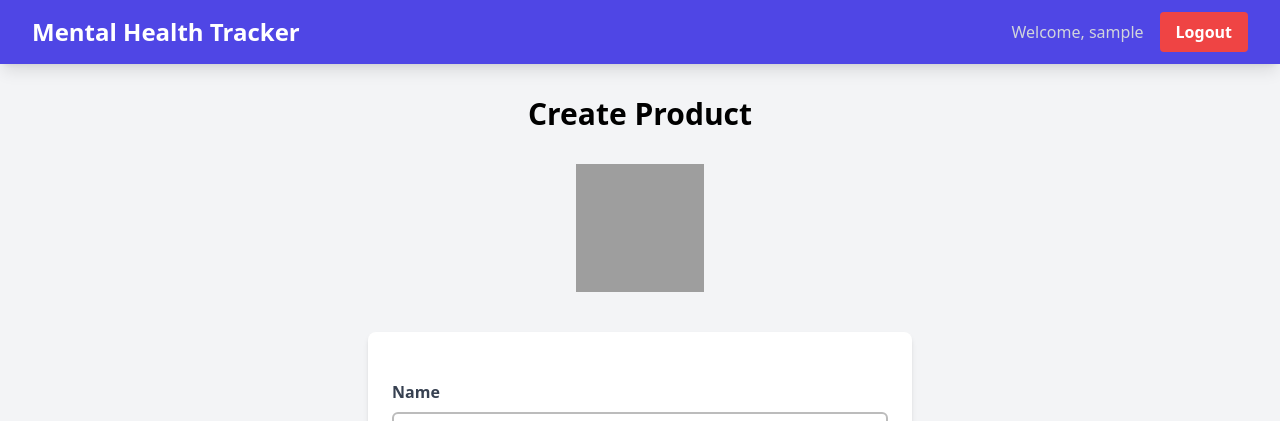
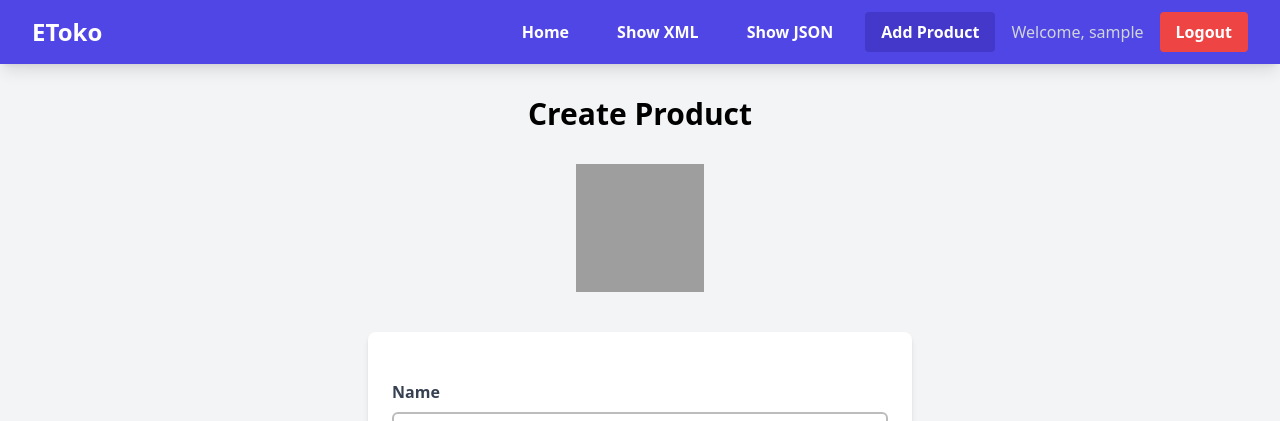
Before and after one commit to farhandp22/etoko, a Django app: page /create-product in a window 1280 px wide. Shown: the top 421 px of the page. Run offline with Django 5.2, Linux system fonts and the light colour scheme; the visitor is signed in with stand-in values (Sample User, id 1); some libraries are stand-ins or nearby versions; grey boxes are pictures that could not be loaded.

Commit message:
responsif navbar

```diff
--- a/templates/navbar.html
+++ b/templates/navbar.html
@@ -1,26 +1,42 @@
-<nav class="bg-indigo-600 shadow-lg fixed top-0 left-0 z-40 w-screen">
+<nav class="bg-indigo-600 shadow-lg fixed top-0 left-0 z-40 w-full">
   <div class="max-w-7xl mx-auto px-4 sm:px-6 lg:px-8">
     <div class="flex items-center justify-between h-16">
       <div class="flex items-center">
-          <h1 class="text-2xl font-bold text-center text-white">Mental Health Tracker</h1>
+        <h1 class="text-2xl font-bold text-white">EToko</h1>
       </div>
-        <div class="hidden md:flex items-center">
+
+      <!-- Desktop Menu -->
+      <div class="hidden md:flex items-center space-x-4">
         {% if user.is_authenticated %}
-            <span class="text-gray-300 mr-4">Welcome, {{ user.username }}</span>
-            <a href="{% url 'main:logout' %}" class="text-center bg-red-500 hover:bg-red-600 text-white font-bold py-2 px-4 rounded transition duration-300">
+        <a href="{% url 'main:show_main' %}" class="text-white font-bold py-2 px-4 rounded transition duration-300 ease-in-out hover:bg-indigo-500 {% if request.resolver_match.url_name == 'show_main' %}bg-indigo-700{% endif %}">
+           Home
+        </a>
+        <a href="{% url 'main:show_xml' %}" class="text-white font-bold py-2 px-4 rounded transition duration-300 ease-in-out hover:bg-indigo-500 {% if request.resolver_match.url_name == 'show_xml' %}bg-indigo-700{% endif %}">
+           Show XML
+        </a>
+        <a href="{% url 'main:show_json' %}" class="text-white font-bold py-2 px-4 rounded transition duration-300 ease-in-out hover:bg-indigo-500 {% if request.resolver_match.url_name == 'show_json' %}bg-indigo-700{% endif %}">
+           Show JSON
+        </a>
+        <a href="{% url 'main:create_product' %}" class="text-white font-bold py-2 px-4 rounded transition duration-300 ease-in-out hover:bg-indigo-500 {% if request.resolver_match.url_name == 'create_product' %}bg-indigo-700{% endif %}">
+           Add Product
+        </a>
+          <span class="text-gray-300">Welcome, {{ user.username }}</span>
+          <a href="{% url 'main:logout' %}" class="bg-red-500 hover:bg-red-600 text-white font-bold py-2 px-4 rounded transition duration-300 ease-in-out">
             Logout
           </a>
         {% else %}
-            <a href="{% url 'main:login' %}" class="text-center bg-blue-500 hover:bg-blue-600 text-white font-bold py-2 px-4 rounded transition duration-300 mr-2">
+          <a href="{% url 'main:login' %}" class="bg-blue-500 hover:bg-blue-600 text-white font-bold py-2 px-4 rounded transition duration-300 ease-in-out {% if request.resolver_match.url_name == 'login' %}bg-blue-700{% endif %}">
             Login
           </a>
-            <a href="{% url 'main:register' %}" class="text-center bg-green-500 hover:bg-green-600 text-white font-bold py-2 px-4 rounded transition duration-300">
+          <a href="{% url 'main:register' %}" class="bg-green-500 hover:bg-green-600 text-white font-bold py-2 px-4 rounded transition duration-300 ease-in-out {% if request.resolver_match.url_name == 'register' %}bg-green-700{% endif %}">
             Register
           </a>
         {% endif %}
       </div>
+
+      <!-- Mobile Menu Button -->
       <div class="md:hidden flex items-center">
-          <button class="mobile-menu-button">
+        <button class="mobile-menu-button focus:outline-none">
           <svg class="w-6 h-6 text-white" fill="none" stroke-linecap="round" stroke-linejoin="round" stroke-width="2" viewBox="0 0 24 24" stroke="currentColor">
             <path d="M4 6h16M4 12h16M4 18h16"></path>
           </svg>
@@ -28,30 +44,46 @@
       </div>
     </div>
   </div>
-    <!-- Mobile menu -->
-    <div class="mobile-menu hidden md:hidden  px-4 w-full md:max-w-full">
+
+  <!-- Mobile Menu with slide animation -->
+  <div class="mobile-menu hidden transform -translate-y-full transition-transform duration-500 ease-in-out md:hidden px-4 w-full bg-indigo-600">
     <div class="pt-2 pb-3 space-y-1 mx-auto">
       {% if user.is_authenticated %}
-          <span class="block text-gray-300 px-3 py-2">Welcome, {{ user.username }}</span>
-          <a href="{% url 'main:logout' %}" class="block text-center bg-red-500 hover:bg-red-600 text-white font-bold py-2 px-4 rounded transition duration-300">
+      <a href="{% url 'main:show_main' %}" class="block text-white font-bold py-2 px-4 rounded transition duration-300 ease-in-out hover:bg-indigo-500 {% if request.resolver_match.url_name == 'show_main' %}bg-indigo-700{% endif %}">
+        Home
+     </a>
+     <a href="{% url 'main:show_xml' %}" class="block text-white font-bold py-2 px-4 rounded transition duration-300 ease-in-out hover:bg-indigo-500 {% if request.resolver_match.url_name == 'show_xml' %}bg-indigo-700{% endif %}">
+        Show XML
+     </a>
+     <a href="{% url 'main:show_json' %}" class="block text-white font-bold py-2 px-4 rounded transition duration-300 ease-in-out hover:bg-indigo-500 {% if request.resolver_match.url_name == 'show_json' %}bg-indigo-700{% endif %}">
+        Show JSON
+     </a>
+     <a href="{% url 'main:create_product' %}" class="block text-white font-bold py-2 px-4 rounded transition duration-300 ease-in-out hover:bg-indigo-500 {% if request.resolver_match.url_name == 'create_product' %}bg-indigo-700{% endif %}">
+        Add Product
+     </a>
+       <span class="text-gray-300">Welcome, {{ user.username }}</span>
+       <a href="{% url 'main:logout' %}" class="block text-center bg-red-500 hover:bg-red-600 text-white font-bold py-2 px-4 rounded transition duration-300 ease-in-out">
          Logout
        </a>
       {% else %}
-          <a href="{% url 'main:login' %}" class="block text-center bg-blue-500 hover:bg-blue-600 text-white font-bold py-2 px-4 rounded transition duration-300 mb-2">
+        <a href="{% url 'main:login' %}" class="block text-center bg-blue-500 hover:bg-blue-600 text-white font-bold py-2 px-4 rounded transition duration-300 ease-in-out mb-2 {% if request.resolver_match.url_name == 'login' %}bg-blue-700{% endif %}">
           Login
         </a>
-          <a href="{% url 'main:register' %}" class="block text-center bg-green-500 hover:bg-green-600 text-white font-bold py-2 px-4 rounded transition duration-300">
+        <a href="{% url 'main:register' %}" class="block text-center bg-green-500 hover:bg-green-600 text-white font-bold py-2 px-4 rounded transition duration-300 ease-in-out {% if request.resolver_match.url_name == 'register' %}bg-green-700{% endif %}">
           Register
         </a>
       {% endif %}
     </div>
   </div>
+
   <script>
     const btn = document.querySelector("button.mobile-menu-button");
     const menu = document.querySelector(".mobile-menu");
 
     btn.addEventListener("click", () => {
       menu.classList.toggle("hidden");
+      menu.classList.toggle("-translate-y-full");
+      menu.classList.toggle("translate-y-0");
     });
   </script>
 </nav>
```
Lines whose indentation alone changed are shown as unchanged.
